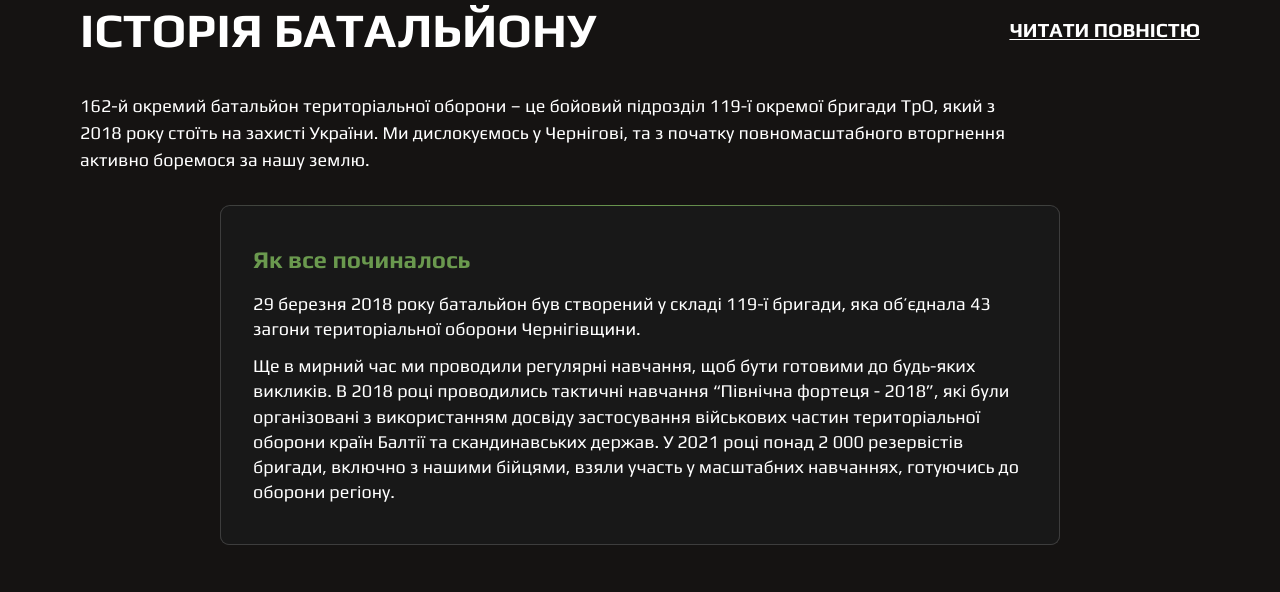
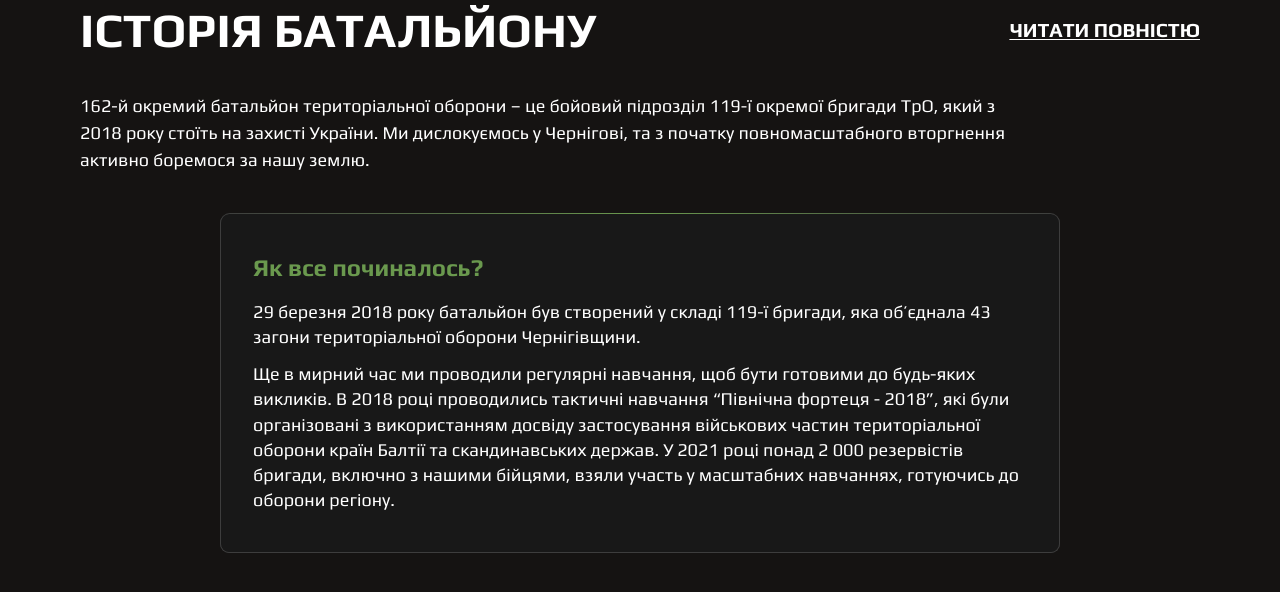
Before and after one commit to NatalyKrvch/162bat, a Next.js app: page / in a window 1280 px wide. Shown: the top 592 px of the page. Built offline with nearby package versions, Linux system fonts and the light colour scheme.

Commit message:
fix: HistorySection styles & data

```diff
--- a/src/data/historySectionData.json
+++ b/src/data/historySectionData.json
@@ -4,7 +4,7 @@
   "readMoreLink": "/history",
   "introText": "162-й окремий батальйон територіальної оборони – це бойовий підрозділ 119-ї окремої бригади ТрО, який з 2018 року стоїть на захисті України. Ми дислокуємось у Чернігові, та з початку повномасштабного вторгнення активно боремося за нашу землю.",
   "card": {
-    "title": "Як все починалось",
+    "title": "Як все починалось?",
     "description": [
       {
         "id": "1",
--- a/src/modules/HistorySection/HistorySection.tsx
+++ b/src/modules/HistorySection/HistorySection.tsx
@@ -34,7 +34,7 @@ const HistorySection = ({ data }: HistorySectionProps) => {
           </InternalLink>
         </div>
 
-        <p className="mb-10 max-w-240 text-base leading-[150%] lg:mb-8 lg:text-lg">
+        <p className="mb-10 max-w-240 text-base leading-[150%] lg:mb-8 lg:text-lg xl:mb-10">
           {introText}
         </p>
 
```
Also changed, not shown: 1 other file (tests, documents, lock files or other folders).
